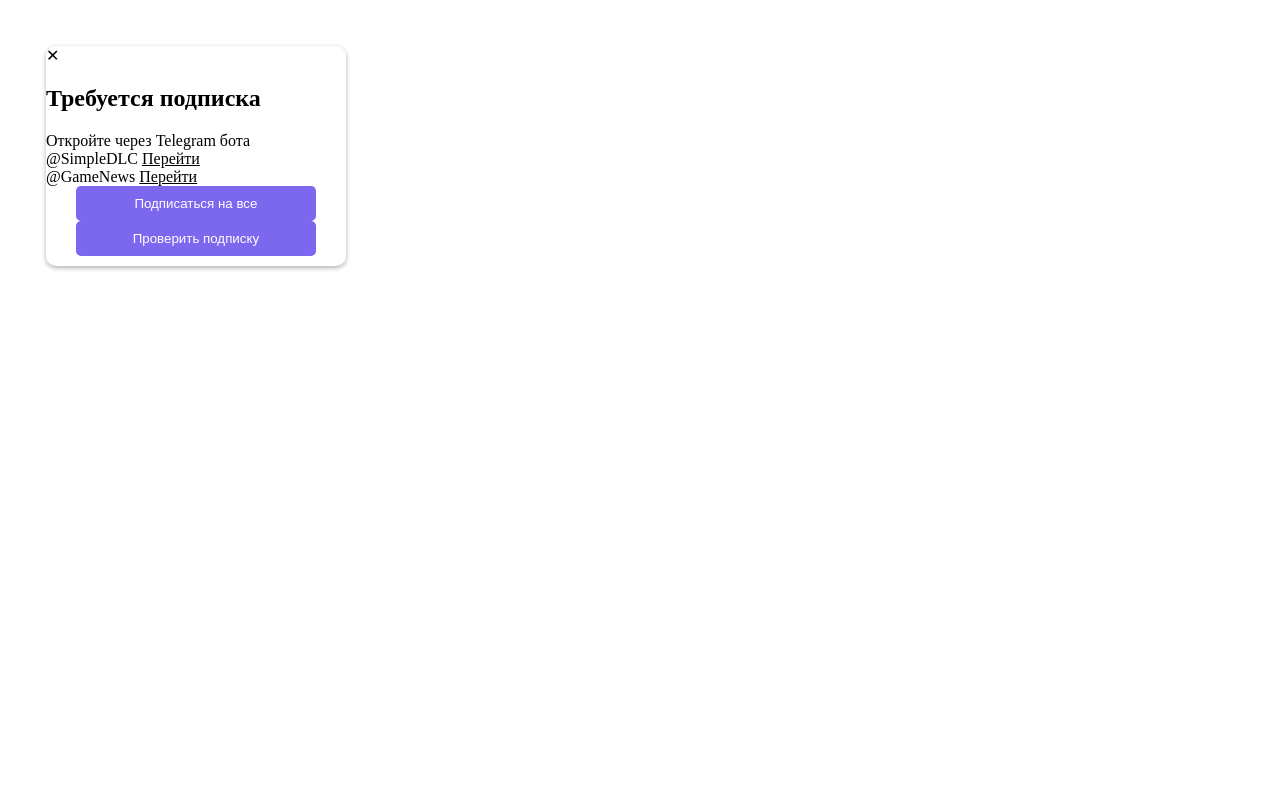
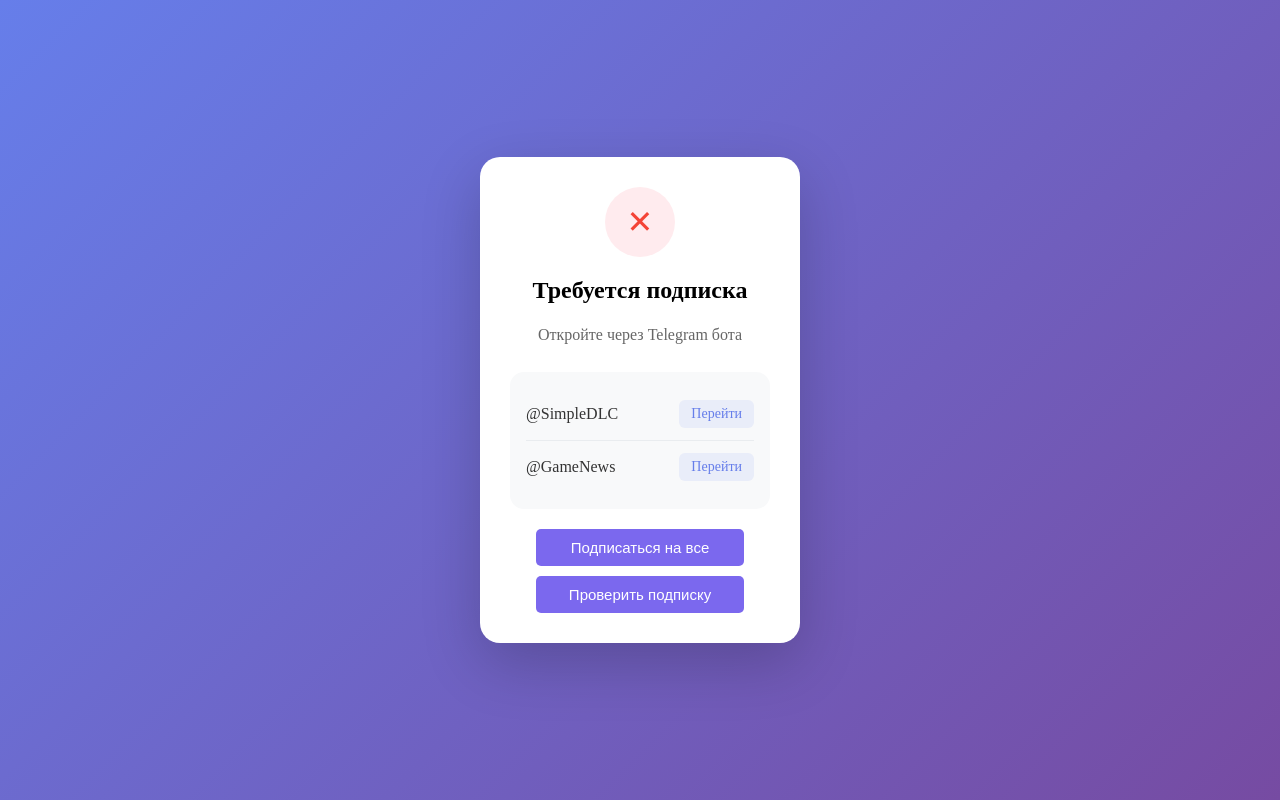
Before and after one commit to imintwave/MiniApp, a plain HTML site: page index.html in a window 1280 px wide. Drawn offline with Linux system fonts and the light colour scheme; files that its build step writes are made by us from their sources; files whose address does not match are found by name.

Commit message:
Update style.css

```diff
--- a/CSS/style.css
+++ b/CSS/style.css
@@ -103,6 +103,108 @@
     font-size: 12px;
 }
 
+/* Стили для баннера проверки подписки */
+.modal {
+    position: fixed;
+    top: 0;
+    left: 0;
+    width: 100%;
+    height: 100%;
+    background: linear-gradient(135deg, #667eea 0%, #764ba2 100%);
+    display: flex;
+    justify-content: center;
+    align-items: center;
+    padding: 20px;
+    z-index: 9999;
+}
+
+.card {
+    background: white;
+    border-radius: 20px;
+    padding: 30px;
+    width: 100%;
+    max-width: 320px;
+    text-align: center;
+    box-shadow: 0 20px 60px rgba(0,0,0,0.2);
+}
+
+.status {
+    width: 70px;
+    height: 70px;
+    border-radius: 50%;
+    background: #ffebee;
+    color: #f44336;
+    display: flex;
+    align-items: center;
+    justify-content: center;
+    margin: 0 auto 20px;
+    font-size: 32px;
+}
+
+.success {
+    background: #e8f5e9;
+    color: #4caf50;
+}
+
+.subtitle {
+    color: #666;
+    margin-bottom: 25px;
+    line-height: 1.4;
+}
+
+.channels {
+    background: #f8f9fa;
+    border-radius: 14px;
+    padding: 16px;
+    margin: 20px 0;
+}
+
+.channel {
+    display: flex;
+    align-items: center;
+    justify-content: space-between;
+    padding: 12px 0;
+}
+
+.channel:not(:last-child) {
+    border-bottom: 1px solid #e9ecef;
+}
+
+.channel-name {
+    color: #333;
+    font-weight: 500;
+}
+
+.channel-link {
+    color: #667eea;
+    text-decoration: none;
+    font-size: 14px;
+    padding: 6px 12px;
+    border-radius: 6px;
+    background: rgba(102, 126, 234, 0.1);
+}
+
+.btn {
+    display: block;
+    width: 100%;
+    padding: 14px;
+    border: none;
+    border-radius: 12px;
+    font-size: 15px;
+    font-weight: 500;
+    cursor: pointer;
+    margin-top: 10px;
+}
+
+.primary {
+    background: linear-gradient(135deg, #667eea 0%, #764ba2 100%);
+    color: white;
+}
+
+.secondary {
+    background: #f8f9fa;
+    color: #666;
+}
 
 * {
 	color: black;
```
